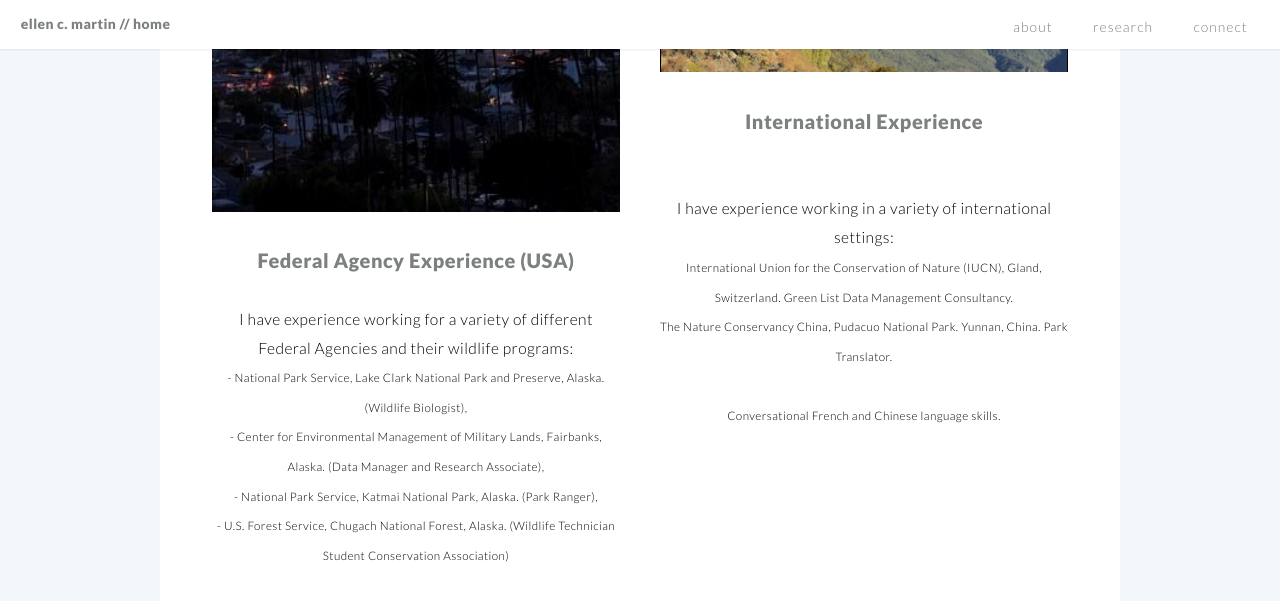
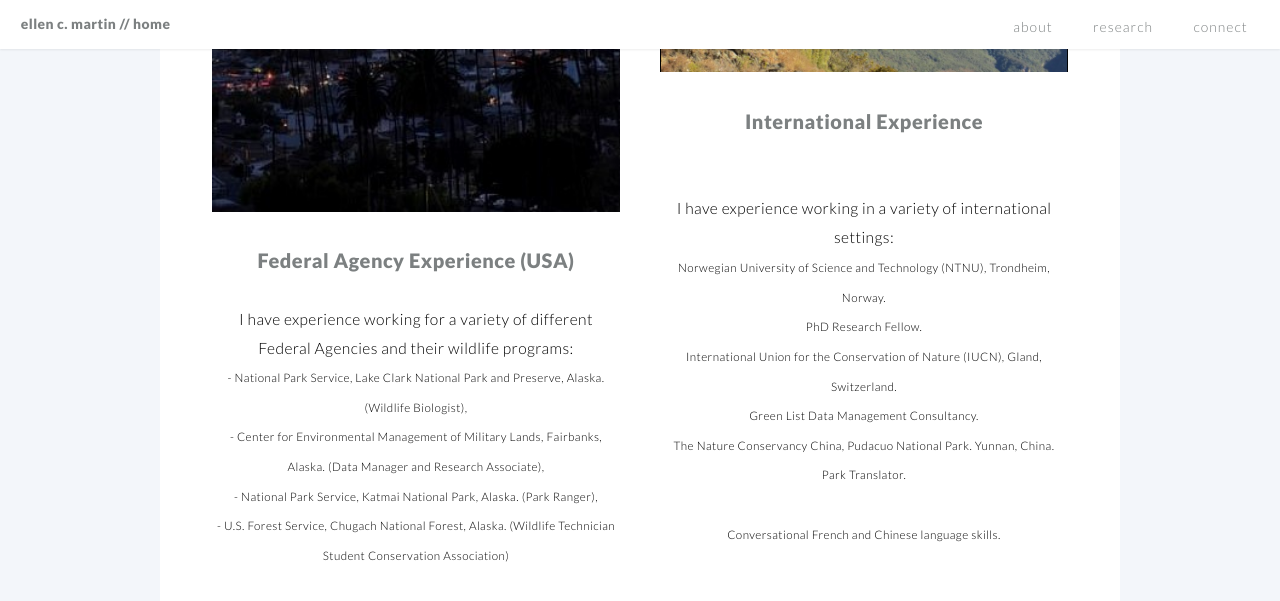
Before and after one commit to EllenCMartin/EllenCMartin.github.io, a Jekyll site: the page built from index.md, in a window 1280 px wide and 900 px high, scrolled down 6014 px, cut to the strip 0-791 px from the top of the window. Shown: the top 601 px of the strip. Built offline with Jekyll 4.4.1, drawn with Linux system fonts in a browser that asks for light colours.

Commit message:
Update international.html

```diff
--- a/_includes/international.html
+++ b/_includes/international.html
@@ -4,8 +4,9 @@
 I have experience working in a variety of international settings:
   <span style="color:black; text-align:left; font-size:0.75em;">
 <br>
-  International Union for the Conservation of Nature (IUCN), Gland, Switzerland. Green List Data Management Consultancy.<br>
-  The Nature Conservancy China, Pudacuo National Park. Yunnan, China. Park Translator.<br><br>
+  Norwegian University of Science and Technology (NTNU), Trondheim, Norway. <br><i>PhD Research Fellow.</i><br>
+  International Union for the Conservation of Nature (IUCN), Gland, Switzerland. <br><i>Green List Data Management Consultancy.</i><br>
+    The Nature Conservancy China, Pudacuo National Park. Yunnan, China. <br><i>Park Translator</i>.<br><br>
 
   Conversational French and Chinese language skills.
 
```
